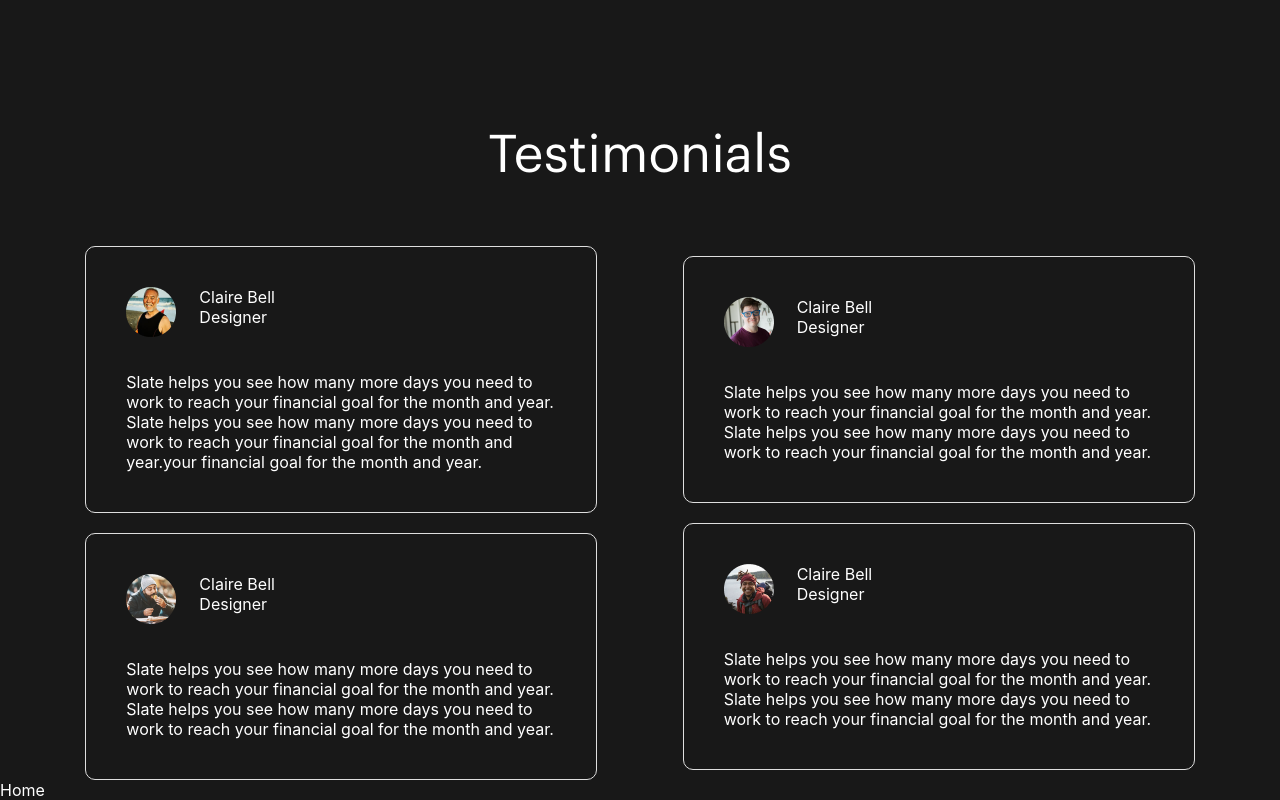
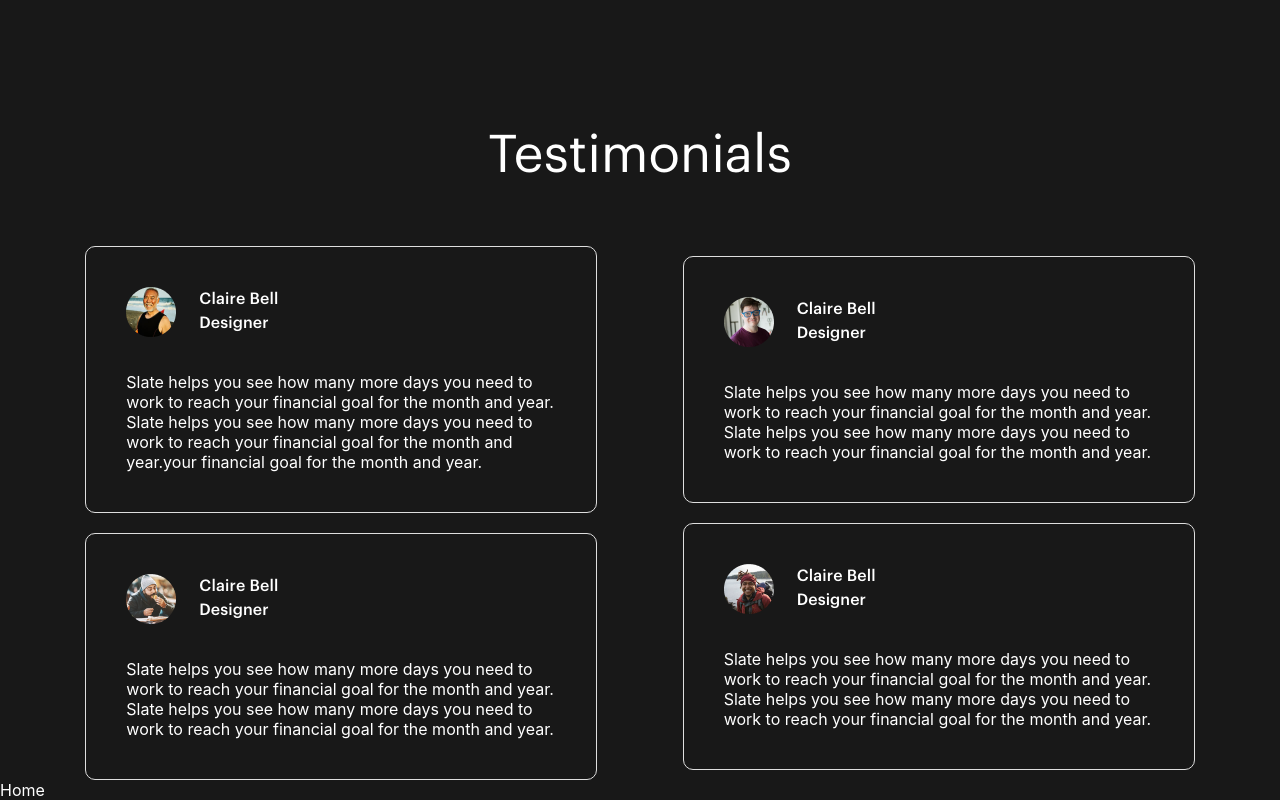
Before and after one commit to TheDa21crj/Landing-Page, a React (Create React App) app: page / in a window 1280 px wide. Shown: the part 5013-5813 px from the top of the page. Built offline with nearby package versions, Linux system fonts and the light colour scheme; the HTML template or start-up script is replaced by a standard one.

Commit message:
user styled

```diff
--- a/src/Components/Css/Testimonials.css
+++ b/src/Components/Css/Testimonials.css
@@ -50,3 +50,19 @@
 .UserIconDiv {
     margin-right: 23px;
 }
+
+.userName,
+.UserProf {
+    font-family: GraphikMedium;
+    font-size: 16px;
+    font-weight: 500;
+    line-height: 24px;
+}
+
+.userName {
+    letter-spacing: 0.2px;
+}
+
+.UserProf {
+    letter-spacing: 0.1px;
+}
--- a/src/Components/Testimonials.js
+++ b/src/Components/Testimonials.js
@@ -19,8 +19,8 @@ export default function Testimonials() {
                   <img src={A1} alt="" />
                 </div>
                 <div>
-                  <p>Claire Bell</p>
-                  <p>Designer</p>
+                  <p className="userName">Claire Bell</p>
+                  <p className="UserProf">Designer</p>
                 </div>
               </div>
               <p className="TestimonialsPRowTag">
@@ -37,8 +37,8 @@ export default function Testimonials() {
                   <img src={A3} alt="" />
                 </div>
                 <div>
-                  <p>Claire Bell</p>
-                  <p>Designer</p>
+                  <p className="userName">Claire Bell</p>
+                  <p className="UserProf">Designer</p>
                 </div>
               </div>
               <p className="TestimonialsPRowTag">
@@ -56,8 +56,8 @@ export default function Testimonials() {
                   <img src={A2} alt="" />
                 </div>
                 <div>
-                  <p>Claire Bell</p>
-                  <p>Designer</p>
+                  <p className="userName">Claire Bell</p>
+                  <p className="UserProf">Designer</p>
                 </div>
               </div>
               <p className="TestimonialsPRowTag">
@@ -73,8 +73,8 @@ export default function Testimonials() {
                   <img src={A4} alt="" />
                 </div>
                 <div>
-                  <p>Claire Bell</p>
-                  <p>Designer</p>
+                  <p className="userName">Claire Bell</p>
+                  <p className="UserProf">Designer</p>
                 </div>
               </div>
               <p className="TestimonialsPRowTag">
```
